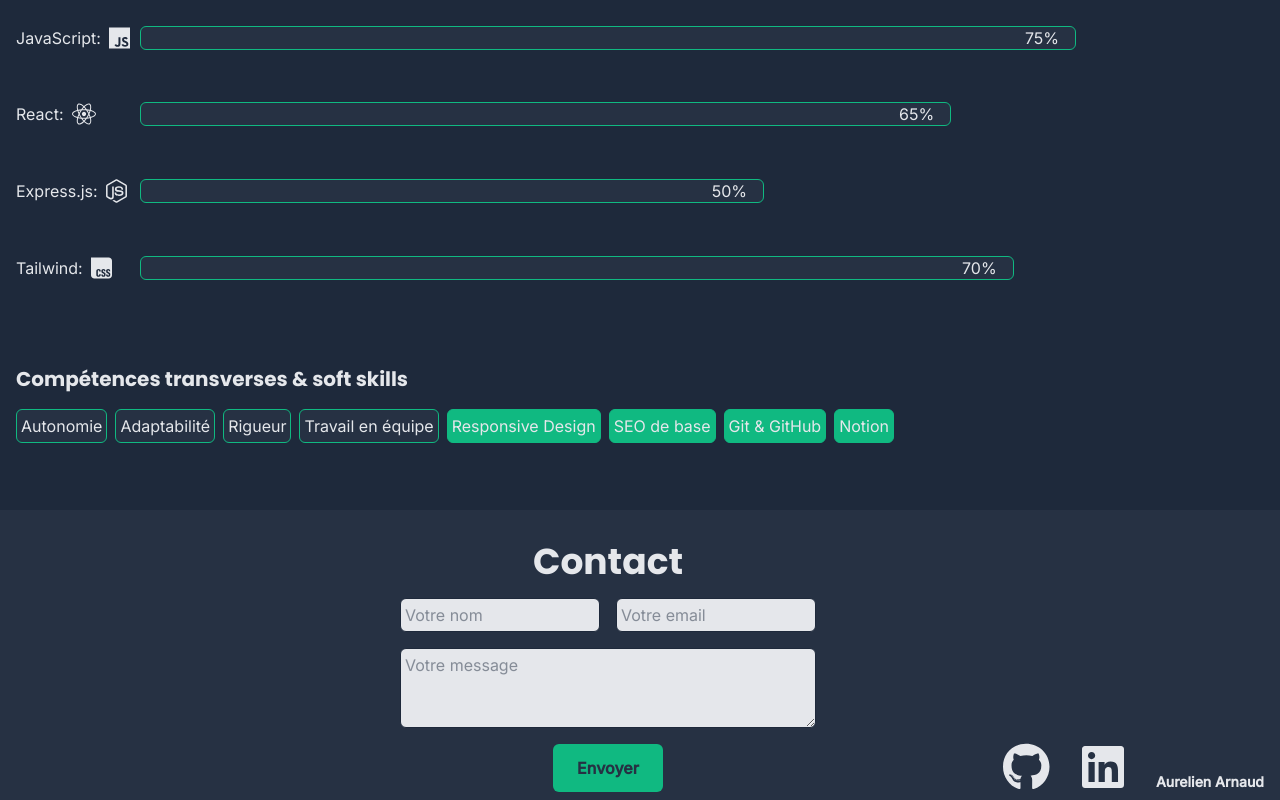
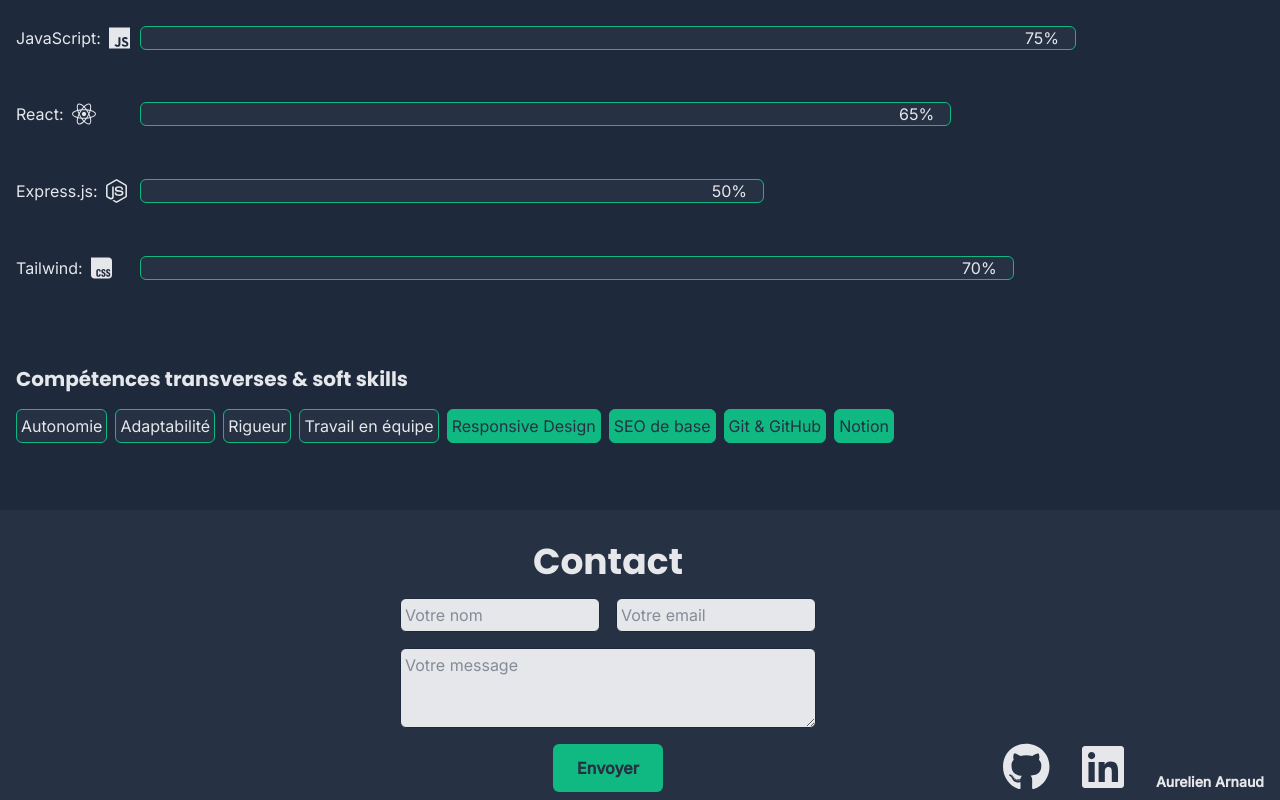
Before and after one commit to aurelienrnd/portfolio, a React (Vite) app: page / in a window 1280 px wide. Shown: the part 1890-2690 px from the top of the page. Built offline with nearby package versions, Linux system fonts and the light colour scheme.

Commit message:
fix  Contrast color softSkilles : modiffication from text-color-two to   text-color-four

```diff
--- a/src/compoments/pages/homePage/sections/Skilles.tsx
+++ b/src/compoments/pages/homePage/sections/Skilles.tsx
@@ -66,14 +66,14 @@ function Skilles(): React.JSX.Element {
 
   //Liste des données de chaque soft skill
   const softSkilles = [
-    { name: 'Autonomie', type: 'bg-color-four' },
-    { name: 'Adaptabilité', type: 'bg-color-four' },
-    { name: 'Rigueur', type: 'bg-color-four' },
-    { name: 'Travail en équipe', type: 'bg-color-four' },
-    { name: 'Responsive Design', type: 'bg-color-three' },
-    { name: 'SEO de base', type: 'bg-color-three' },
-    { name: 'Git & GitHub', type: 'bg-color-three' },
-    { name: 'Notion', type: 'bg-color-three' },
+    { name: 'Autonomie', type: 'soft' },
+    { name: 'Adaptabilité', type: 'soft' },
+    { name: 'Rigueur', type: 'soft' },
+    { name: 'Travail en équipe', type: 'soft' },
+    { name: 'Responsive Design', type: 'transvers' },
+    { name: 'SEO de base', type: 'transvers' },
+    { name: 'Git & GitHub', type: 'transvers' },
+    { name: 'Notion', type: 'transvers' },
   ];
 
   // Démarre l'animation quand l'element rentre dans le viewport
@@ -136,7 +136,12 @@ function Skilles(): React.JSX.Element {
             {softSkilles.map((skilles, index) => (
               <span
                 key={`${skilles.name}-${index}`}
-                className={`${skilles.type} border-1 border-color-three p-1 rounded-md `}
+                className={` ${
+                  skilles.type === 'soft'
+                    ? 'bg-color-four text-color-two'
+                    : 'bg-color-three text-color-four'
+                }
+                   border-1 border-color-three p-1 rounded-md `}
               >
                 {skilles.name}
               </span>
```
